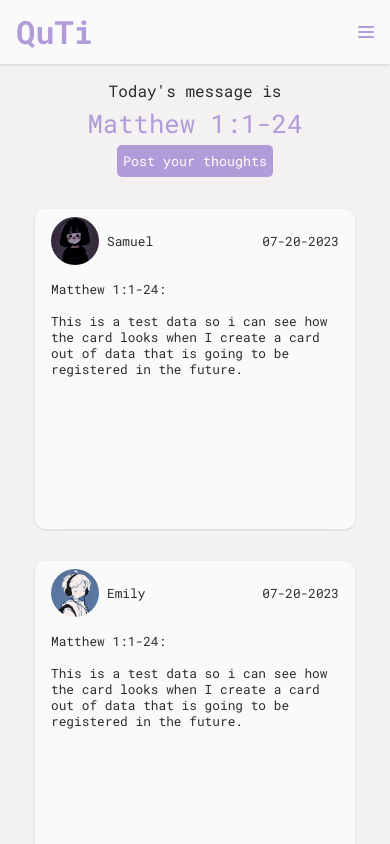
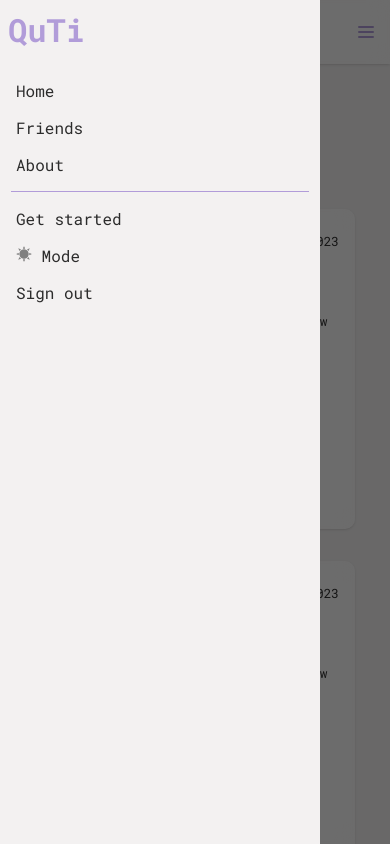
Before and after one commit to samueljsong/qt-project, a React (Vite) app: page /landing in a window 390 px wide. Both pictures are taken after a click on the element 366 px from the left and 32 px from the top of the page. Built offline with nearby package versions, Linux system fonts and the light colour scheme.

Commit message:
finished hamburger menu template

```diff
--- a/src/App.css
+++ b/src/App.css
@@ -74,12 +74,26 @@
   margin-right: 1rem;
 }
 
+/* flexbox */
+
+.flexboxCol {
+  display: flex;
+  flex-direction: column;
+}
+
 .container{
   display: grid;
   height: 100vh;
   width: 100vw;
   overflow-x: hidden;
 }
+
+/* Anchor */
+a{
+  text-decoration: none;
+  color: #b19cd9;
+}
+
 
 /* Scrollbar */
 
--- a/src/components/Navbar.css
+++ b/src/components/Navbar.css
@@ -54,7 +54,11 @@
 
     /* hamburger */
     .invisible{
-        display: hidden;
+        display: none;
+    }
+
+    .slideout{
+        animation: slideOut 0.3s;
     }
 
     .hamburger-container{
@@ -63,15 +67,75 @@
         height: 100%;
         width: 100%;
         background-color: rgba(0, 0, 0, 0.568);
-        opacity: 1;
+        animation: hamburgerBackground 0.3s;
     }
 
     .hamburger-menu {
+        position: absolute;
         height: 100%;
-        width: 80%;
+        width: 320px;
         z-index: 7;
+        animation: slideIn 0.3s;
+        display: flex;
+        flex-direction: column;
     }
 
+    @keyframes hamburgerBackground{
+        0%  {opacity: 0;}
+        100% {opacity: 1;}
+    }
+
+    @keyframes hamburgerBackgroundClose{
+        0%  {opacity: 1;}
+        100% {opacity: 0;}
+    }
+
+    @keyframes slideIn{
+        0%      {translate: -320px;}
+        100%    {translate: 0px;}
+    }
+
+    @keyframes slideOut{
+        0%      {translate:0px;}
+        100%    {translate: -320px;}
+    }
+
+    .hamburger-head{
+
+        height: 4rem;
+        display: flex;
+        align-items: center;
+    }
+
+    .hamburger-logo{
+        color: #b19cd9;
+        margin-left: 0.5rem;
+        margin-bottom: 0.3rem;
+    }
+
+    .hamburger-elements{
+        gap: 1rem;
+        margin-left: 1rem;
+        margin-top: 1rem;
+    }
+
+    .hamburger-line{
+        height: 1px;
+        width: 93%;
+        background-color: #b19cd9;
+        margin-top: 1rem;
+        margin-bottom: 1rem;
+        align-self: center;
+    }
+
+    .hamburger-settings{
+        gap: 1rem;
+        margin-left: 1rem;
+    }
+
+    .hamburger-theme-icon{
+        width: 1rem;
+    }
 
 
 
@@ -124,6 +188,14 @@
         background-color: #b19cd9;
     }
 
+    .invisible{
+        display: none;
+    }
+
+    .hamburger-menu{
+        display: none;
+    }
+
     /* CSS for nav elements in tablet mode */
     .nav-elements{
         display: flex;
--- a/src/components/Navbar.jsx
+++ b/src/components/Navbar.jsx
@@ -8,7 +8,8 @@ const Navbar = (props) => {
     /* States */
     const [currentImage, setCurrentImage] = useState(sun);  // Image for theme
     const [hamburgerActive, setHamburgerActive] = useState(false);
-    const [hamburgerClass, setHamburgerClass] = useState("hamburger-container invisible");
+    const [hamburgerContainerClass, setHamburgerContainerClass] = useState("hamburger-container");
+    const [hamburgerMenuClass, setHamburgerMenuClass] = useState("hamburger-menu")
 
     /* Login for changing themes */
     const onChangeThemeHandler = () => {
@@ -32,18 +33,37 @@ const Navbar = (props) => {
 
     useEffect(() => {
         if(hamburgerActive === true){
-            setHamburgerClass("hamburger-container")
+            setHamburgerContainerClass("hamburger-container")
+            setHamburgerMenuClass("hamburger-menu")
         }else{
-            setHamburgerClass("hamburger-container invisible")
+            setHamburgerContainerClass("invisible")
+            setHamburgerMenuClass("invisible")
         }
     },[hamburgerActive])
 
 
     return (
         <>
-            {/* <div className={`${hamburgerClass}`} onClick={onHamburgerClickHandler}>
-                <div className={`hamburger-menu ${props.theme}`}></div>
-            </div> */}
+            <div className={`${hamburgerContainerClass}`} onClick={onHamburgerClickHandler}>
+
+            </div>
+
+            <div className={`${hamburgerMenuClass} ${props.theme}`}>
+                    <div className='hamburger-head'>
+                        <h1 className='hamburger-logo'>QuTi</h1>
+                    </div>
+                    <div className='flexboxCol hamburger-elements'>
+                        <a className={`${props.theme}`} href="">Home</a>
+                        <a className={`${props.theme}`} href="">Friends</a>
+                        <a className={`${props.theme}`} href="">About</a>
+                    </div>
+                    <div className='hamburger-line'></div>
+                    <div className='flexboxCol hamburger-settings'>
+                        <a className={`${props.theme}`} href="">Get started</a>
+                        <div className={`${props.theme}`} onClick={onChangeThemeHandler}><img className='hamburger-theme-icon' src={currentImage} alt='nothing' /> Mode</div>
+                        <a className={`${props.theme}`} href="">Sign out</a>
+                    </div>
+                </div>
 
 
             <div className={`nav-container ${props.theme}-nav`}>
--- a/src/pages/LandingPage.css
+++ b/src/pages/LandingPage.css
@@ -134,9 +134,6 @@
 
 }
 
-
-
-
 @media only screen and (min-width: 1500px){
 
     .landing-container{
```
